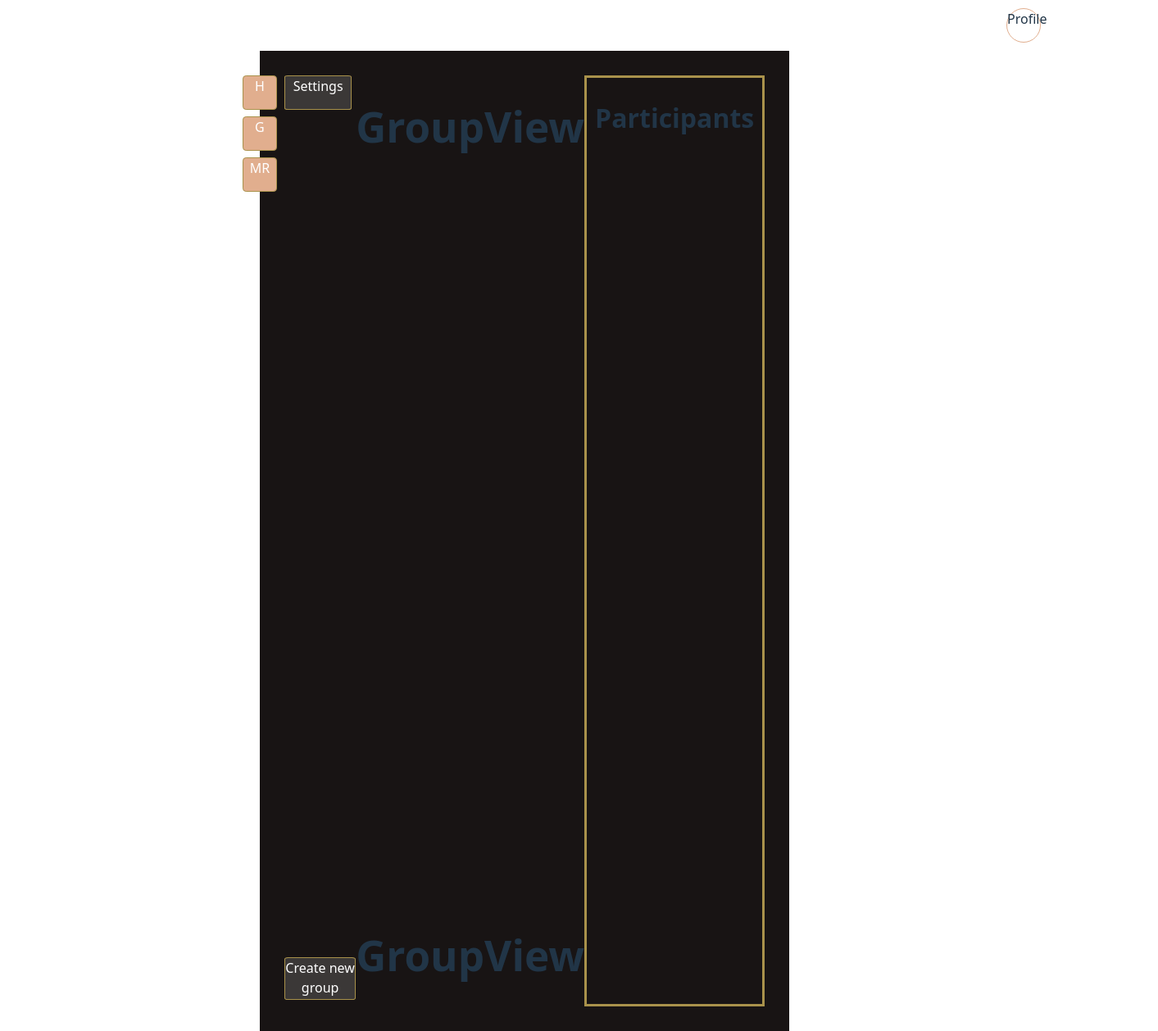
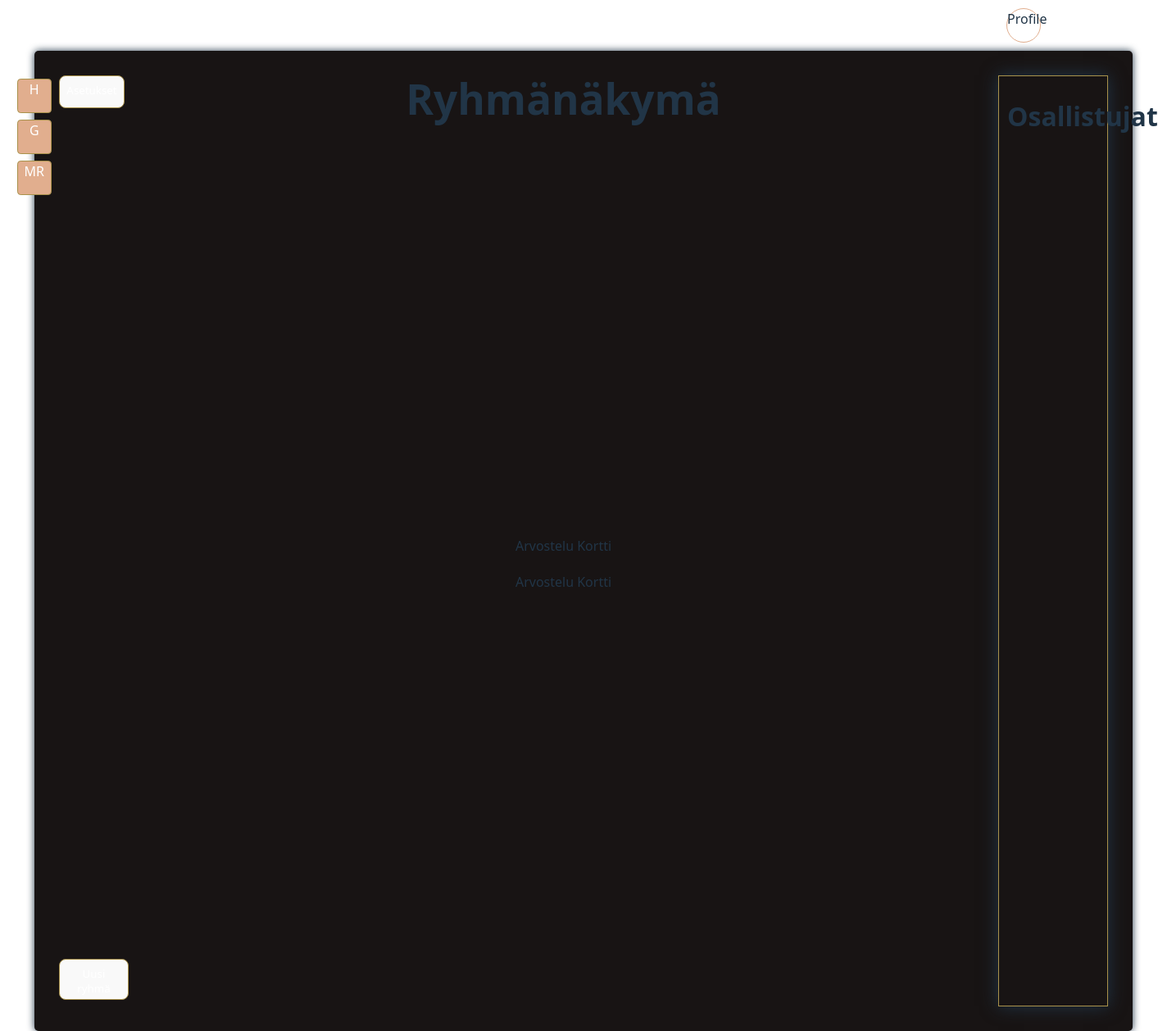
Before and after one commit to Takakontti/SG10-Web-ohjelmoinnin-projekti, a React (Vite) app: page /GroupView in a window 1280 px wide. Shown: the whole page at 82% size, 1413 px wide, since content can reach past the window. Built offline with nearby package versions, Linux system fonts and the light colour scheme.

Commit message:
Väli pusku

```diff
--- a/src/FrontPage.css
+++ b/src/FrontPage.css
@@ -1,30 +1,10 @@
-.main-wrapper {
-  width: 100%;
-  min-height: 100vh;
-  padding: 20px;
-  padding-top: 0;
-  padding-left: 0;
-
-  /*PROBABLY NOT NEEDED*/
-}
-
 .main-container {
-
-  width: 100%;
+  width: 80rem;
   height: 40rem; /* Temp hardcoded height for the base of the front page */
   padding: 30px;
   border-radius: 5px;
-  box-shadow: 0 0 10px rgba(0,0,0,0.1);
+  box-shadow: 0 0 10px;
   background-color: #181414;
-}
-
-.main-base {
-  display: flex;
-  flex-direction: column;
-  align-items: center;
-  width: 100%;
-
-  /*PROBABLY NOT NEEDED*/
 }
 
 .main-foundation {
@@ -33,17 +13,6 @@
   align-items: baseline;
   max-width: 100rem;
   height: 60.5rem; /* This is here just about purely for the about bar, makes the aboutbar stick to the bottom of the page */
-  left: -1.3rem;
-}
-
-.main-page-foundation {
-  display: flex;
-  flex-direction: row;
-  align-items: center;
-  flex-grow: 1.3;
-  max-width: 80rem;
-
-  /*PROBABLY NOT NEEDED*/
 }
 
 .main-top-bar {
@@ -85,3 +54,9 @@
   color: #ffffff;
   left: 1.3rem;
 }
+
+@media only screen and (max-width: 414px) {
+  .main-container{
+    width: 100%;
+  }
+}
--- a/src/components/GroupView.css
+++ b/src/components/GroupView.css
@@ -1,9 +1,11 @@
 .main-group-container {
   display: flex;
   height: 71rem;
-  width: 100%;
+  width: 80rem;
   padding: 30px;
   background-color: #181414;
+  border-radius: 5px;
+  box-shadow: 0 0 10px;
 }
 
 .group-chat-button-container {
@@ -12,39 +14,65 @@
   justify-content: space-between;
 }
 
-.group-chat {
+.group-chat-section {
   display: flex;
   flex-direction: column;
   justify-content: space-between;
   flex-grow: 2;
+  padding: 10px;
+  padding-top: 0;
+  padding-bottom: 0;
+}
+
+.group-chat-section h1 {
+  margin: 0;
+}
+
+.group-chat {
+  display: flex;
+  flex-direction: column;
+  place-content: center center;
+  flex-grow: 2;
+  padding: 10px;
+  padding-top: 0;
+  padding-bottom: 0;
+  list-style: none;
+}
+
+.group-chat .item {
+  margin: 10px;
 }
 
 .group-settings-btn {
-  border-radius: 5%;
+  display: flex;
+  place-content: center center;
   width: 80px;
   height: 40px;
   color: white;
-  border: 1px solid rgb(169, 146, 75);
-  background-color: #3b3837;
-  cursor: pointer;
   margin-bottom: 8px;
 }
 
 .new-group-btn {
-  border-radius: 5%;
+  display: flex;
+  place-content: center center;
   width: 85px;
   height: 50px;
   color: white;
-  border: 1px solid rgb(169, 146, 75);
-  background-color: #3b3837;
-  cursor: pointer;
   margin-bottom: 8px;
 }
 
 .group-chat-participants {
   display: flex;
   flex-direction: column;
+  width: 7rem;
   padding: 10px;
-  border: 3px solid rgb(169, 146, 75);
+  border: 1px solid rgb(169, 146, 75);
+  box-shadow: 0 0 20px;
   font-size: x-small;
 }
+
+@media only screen and (max-width: 414px) {
+  .main-group-container{
+    width: 100%;
+  }
+}
--- a/src/components/GroupView.jsx
+++ b/src/components/GroupView.jsx
@@ -35,17 +35,20 @@ export default function FrontPage() {
 
         <div className='main-group-container'>
           <div className='group-chat-button-container'>
-            <div className="group-settings-btn" /*onClick={movieReview}*/>Settings</div>
-            <div className="new-group-btn" /*onClick={movieReview}*/>Create new group</div>
+            <button className="group-settings-btn" /*onClick={movieReview}*/>Asetukset</button>
+            <button className="new-group-btn" /*onClick={movieReview}*/>Uusi ryhmä</button>
           </div>
 
-          <div className='group-chat'>
-            <h1>GroupView</h1>
-            <h1>GroupView</h1>
+          <div className='group-chat-section'>
+            <h1>Ryhmänäkymä</h1>
+            <ul className='group-chat'>
+              <li className='item'>Arvostelu Kortti</li>
+              <li className='item'>Arvostelu Kortti</li>
+            </ul>
           </div>
 
           <div className='group-chat-participants'>
-            <h1>Participants</h1>
+            <h1>Osallistujat</h1>
           </div>
         </div>
       </div>
--- a/src/components/Review.jsx
+++ b/src/components/Review.jsx
@@ -77,13 +77,13 @@ function Review() {
                   <span className='star-rating-item' key={star}>
                     <i className={`bi ${icon} star-rating-icon`} aria-hidden='true' />
                     <button
-                      className='star-rating-choice star-rating-half-left'
+                      className='star-rating-choice star-rating-half-left no-hover'
                       type='button'
                       onMouseEnter={() => setTemporaryRating(star - 0.5)}
                       onClick={() => setRating(star - 0.5)}
                     />
                     <button
-                      className='star-rating-choice star-rating-half-right'
+                      className='star-rating-choice star-rating-half-right no-hover'
                       type='button'
                       onMouseEnter={() => setTemporaryRating(star)}
                       onClick={() => setRating(star)}
--- a/src/index.css
+++ b/src/index.css
@@ -40,18 +40,24 @@ h1 {
 
 button {
   border-radius: 8px;
-  border: 1px solid transparent;
   padding: 0.6em 1.2em;
-  font-size: 1em;
-  font-weight: 500;
   font-family: inherit;
-  background-color: #1a1a1a;
+  background-color: #3b3837;
+  border: 1px solid rgb(169, 146, 75);
   cursor: pointer;
   transition: border-color 0.25s;
 }
+
 button:hover {
-  border-color: #646cff;
+  border-color: #e77e3c;
+  box-shadow: 0 0 10px #e77e3c;
 }
+
+.no-hover:not(.hover):hover {
+  border-color: none;
+  box-shadow: 0 0 0px;
+}
+
 button:focus,
 button:focus-visible {
   outline: 4px auto -webkit-focus-ring-color;
```
Also changed, not shown: 1 other file (tests, documents, lock files or other folders).
